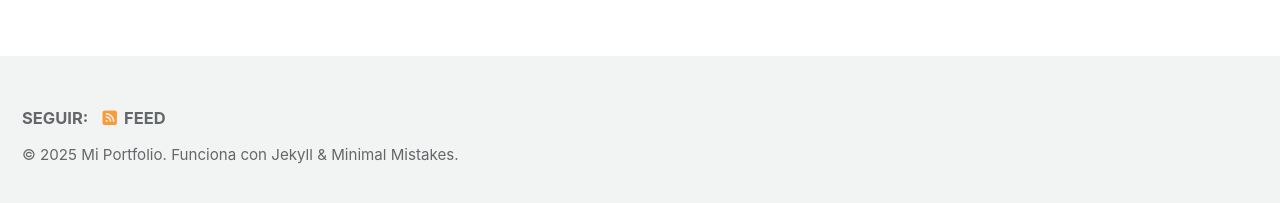
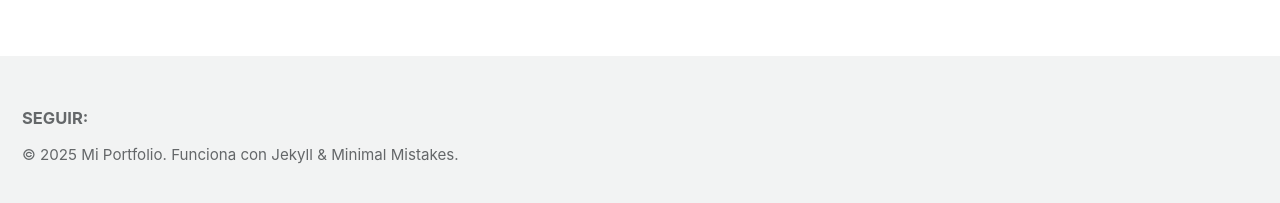
Before and after one commit to xaco04/xaco04.github.io, a Jekyll site: the page built from index.html, in a window 1280 px wide. Shown: the part 689-892 px from the top of the page. Built offline with Jekyll 4.4.1, drawn with Linux system fonts in a browser that asks for light colours; cached includes are drawn as plain includes; the list of posts is cut into pages by our own code.

Commit message:
Update _config.yml

```diff
--- a/_config.yml
+++ b/_config.yml
@@ -69,7 +69,7 @@ reCaptcha:
   secret                 :
 atom_feed:
   path                   : # blank (default) uses feed.xml
-  hide                   : # true, false (default)
+  hide                   : true
 search                   :  true
 search_full_content      :  true
 search_provider          :  lunr #(default), algolia, google
@@ -144,7 +144,6 @@ footer:
   links: []
   copyright: ""
   powered_by: false
-  feed: false
 
 # Reading Files
 include:
```
